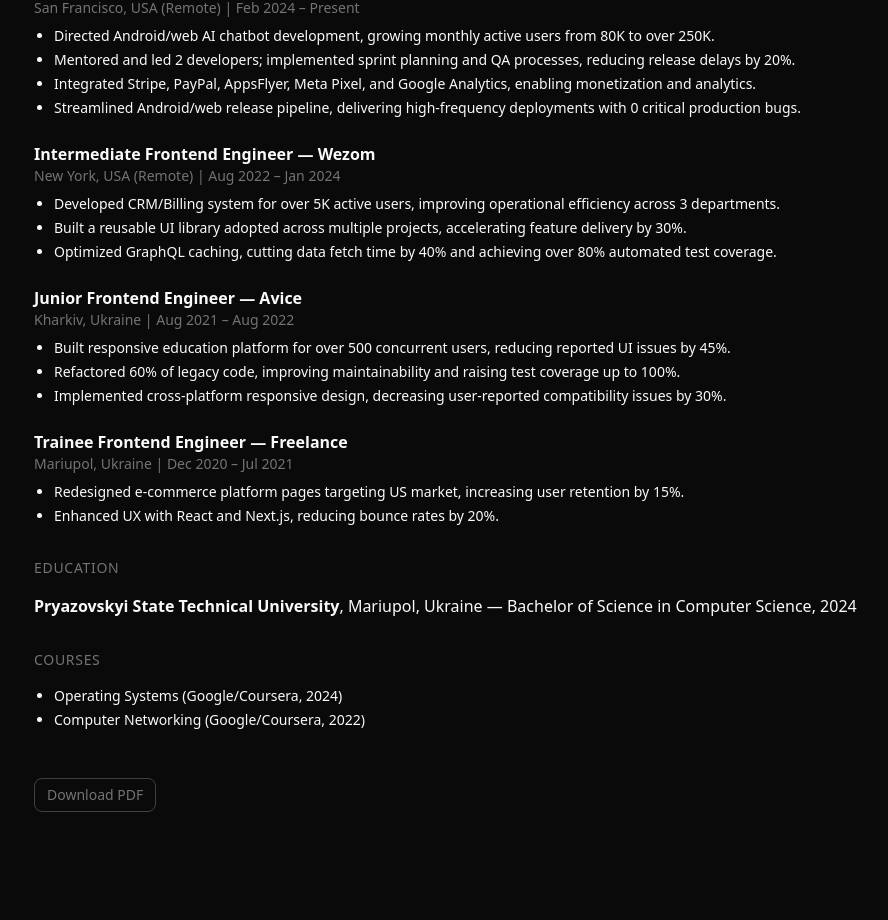
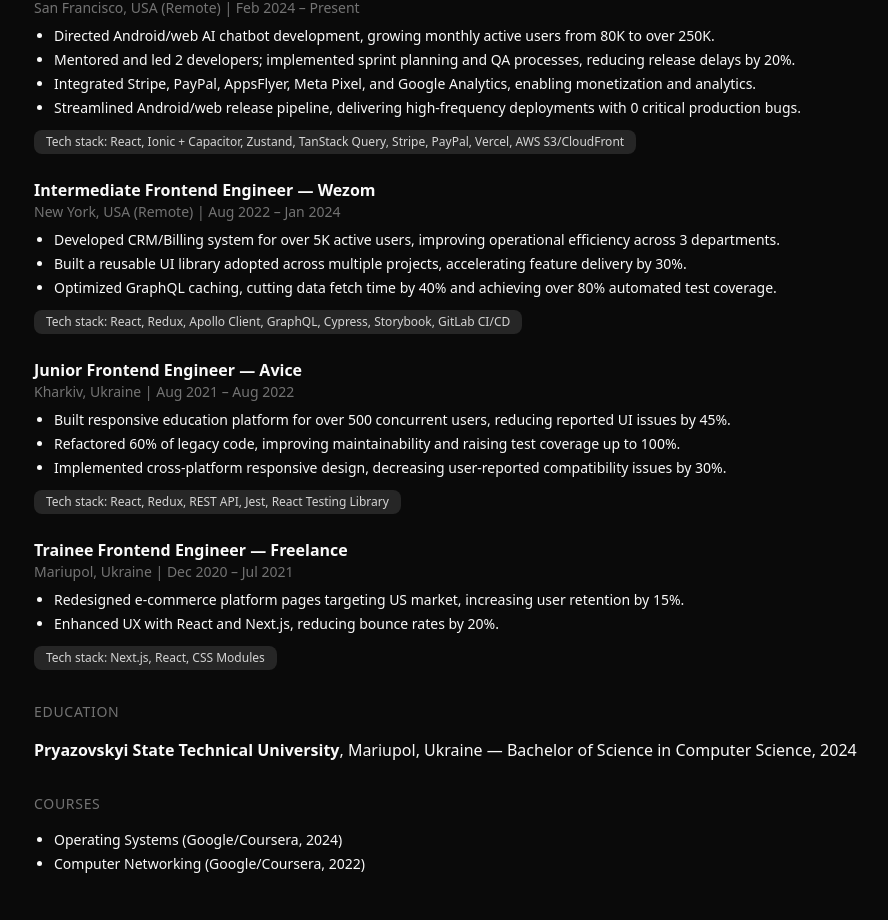
Before and after one commit to nazar-shcherbyna/resume, a Next.js app: page / in a window 1280 px wide. Shown: the part 953-1873 px from the top of the page, without its empty margins (182-1070 px from the left). Before the commit the page ends 1813 px from the top, so only its background shows below. Built offline with nearby package versions, Linux system fonts and the light colour scheme.

Commit message:
add tech stack details to ResumeSite and include favicon

```diff
--- a/components/ResumeSite.tsx
+++ b/components/ResumeSite.tsx
@@ -180,6 +180,10 @@ export default function ResumeSite() {
                   high-frequency deployments with 0 critical production bugs.
                 </li>
               </ul>
+              <div className="mt-3 inline-block bg-neutral-100 dark:bg-neutral-800 text-neutral-700 dark:text-neutral-300 px-3 py-1 rounded-lg text-xs">
+                Tech stack: React, Ionic + Capacitor, Zustand, TanStack Query,
+                Stripe, PayPal, Vercel, AWS S3/CloudFront
+              </div>
             </div>
             <div>
               <h3 className="font-semibold">
@@ -202,6 +206,10 @@ export default function ResumeSite() {
                   achieving over 80% automated test coverage.
                 </li>
               </ul>
+              <div className="mt-3 inline-block bg-neutral-100 dark:bg-neutral-800 text-neutral-700 dark:text-neutral-300 px-3 py-1 rounded-lg text-xs">
+                Tech stack: React, Redux, Apollo Client, GraphQL, Cypress,
+                Storybook, GitLab CI/CD
+              </div>
             </div>
             <div>
               <h3 className="font-semibold">
@@ -224,6 +232,9 @@ export default function ResumeSite() {
                   user-reported compatibility issues by 30%.
                 </li>
               </ul>
+              <div className="mt-3 inline-block bg-neutral-100 dark:bg-neutral-800 text-neutral-700 dark:text-neutral-300 px-3 py-1 rounded-lg text-xs">
+                Tech stack: React, Redux, REST API, Jest, React Testing Library
+              </div>
             </div>
             <div>
               <h3 className="font-semibold">
@@ -242,6 +253,9 @@ export default function ResumeSite() {
                   20%.
                 </li>
               </ul>
+              <div className="mt-3 inline-block bg-neutral-100 dark:bg-neutral-800 text-neutral-700 dark:text-neutral-300 px-3 py-1 rounded-lg text-xs">
+                Tech stack: Next.js, React, CSS Modules
+              </div>
             </div>
           </div>
         </section>
--- a/styles/globals.css
+++ b/styles/globals.css
@@ -1,3 +1,8 @@
 @tailwind base;
 @tailwind components;
 @tailwind utilities;
+
+/* Favicon background match */
+:root { --fav-bg: #0f172a; }
+
+html, body { height: 100%; }
```
Also changed, not shown: package.json (line endings or trailing spaces), public/favicon.svg (added).
